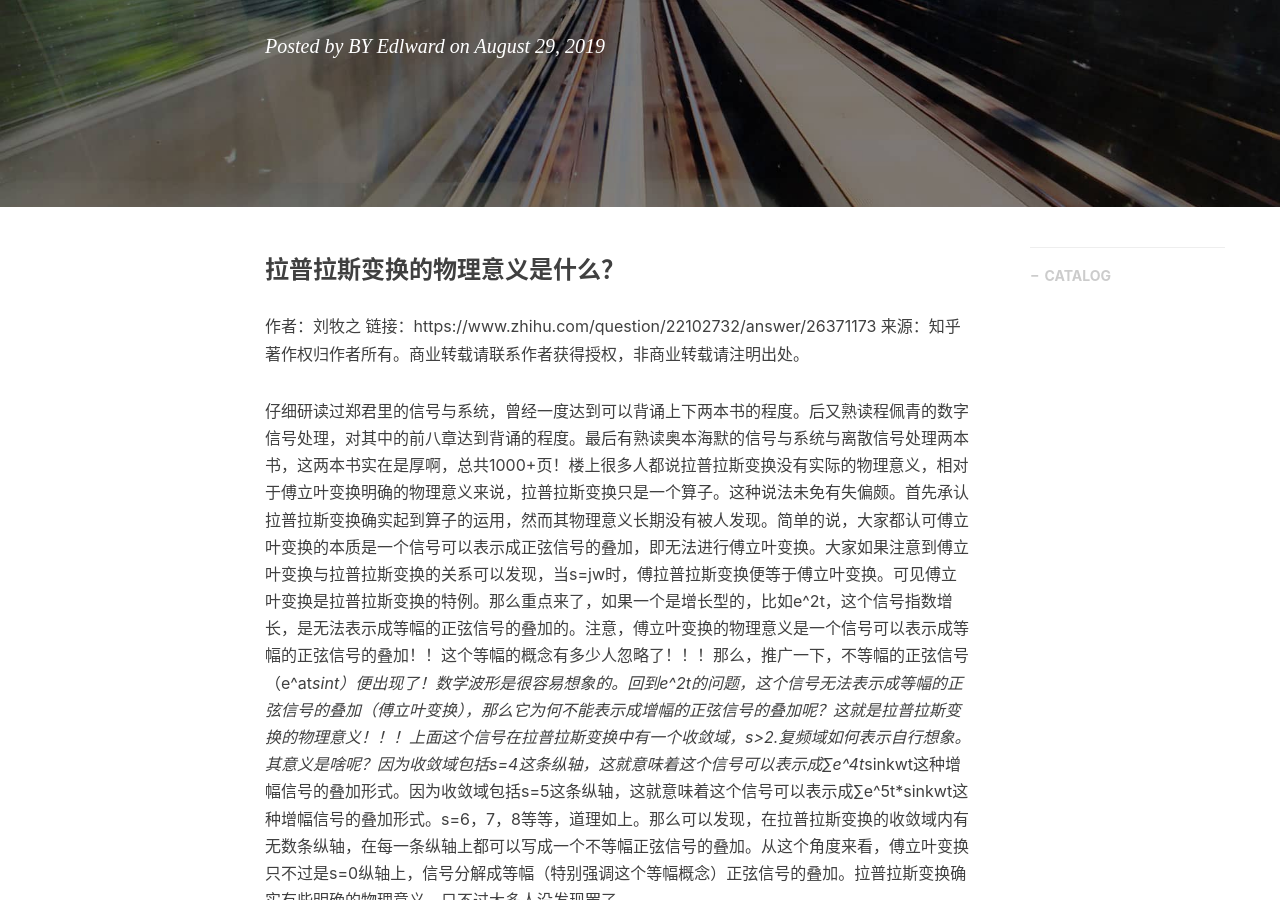
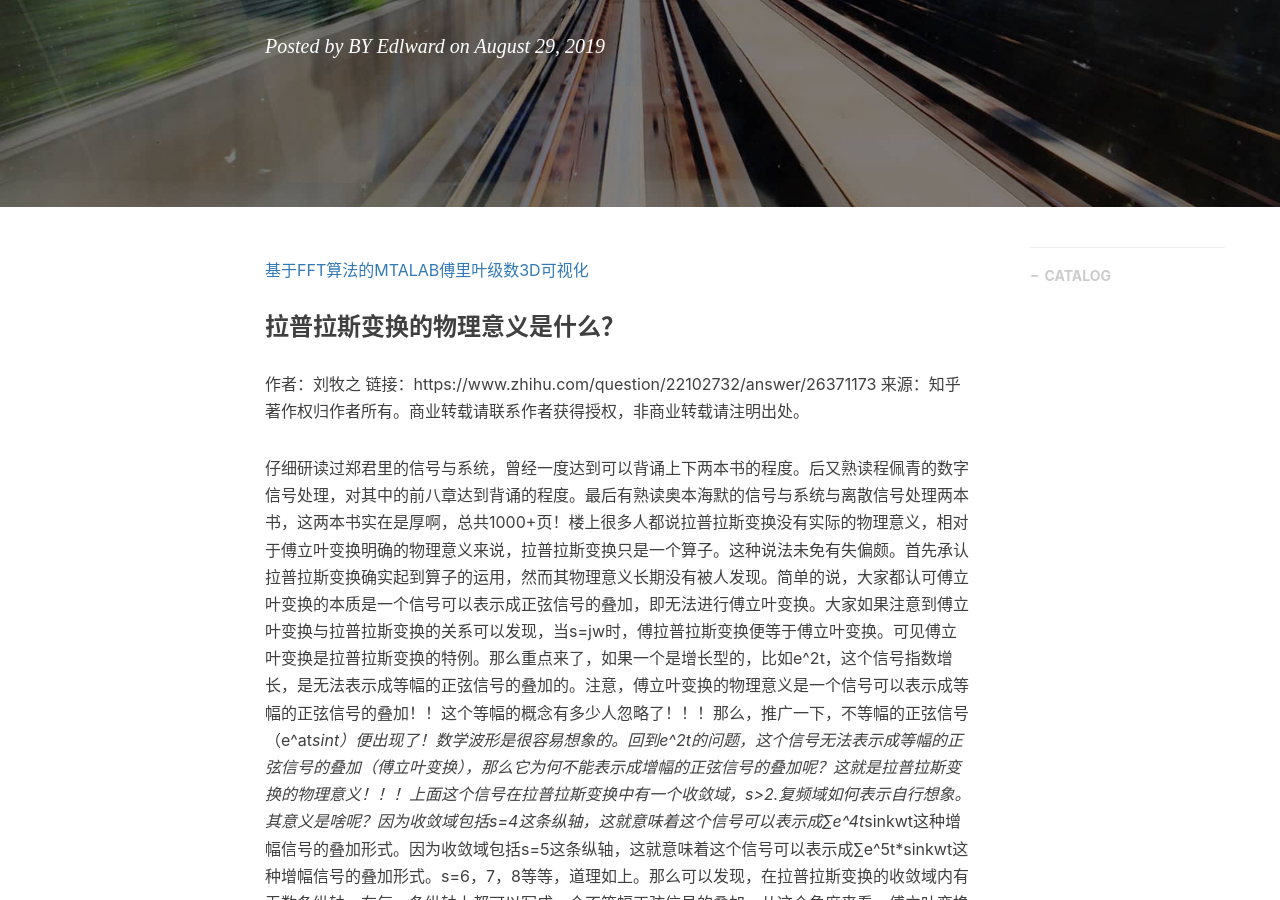
Before and after one commit to gary-robotics/dlward, a Jekyll site: the page built from _posts/2019-08-28-拉普拉斯变换的物理意义是什么-2019.markdown, in a window 1280 px wide and 900 px high, scrolled down 376 px. Built offline with Jekyll 4.4.1, drawn with Linux system fonts in a browser that asks for light colours; nearby versions of some CDN libraries; comment, search, counter and statistics services are not loaded.

Commit message:
Update and rename _posts/2019-08-28-拉普拉斯变换的物理意义是什么-2019.markdown to  _posts/2019-08-28-拉普拉斯变换的物理意义是什么-2019.markdown

```diff
--- a/_posts/2019-08-28-拉普拉斯变换的物理意义是什么-2019.markdown
+++ b/_posts/2019-08-28-拉普拉斯变换的物理意义是什么-2019.markdown
@@ -9,6 +9,8 @@ catalog: true                       # 是否归档
 tags:                               #标签
     - 数学
 ---
+[基于FFT算法的MTALAB傅里叶级数3D可视化](https://zhuanlan.zhihu.com/p/63634275)
+
 ### 拉普拉斯变换的物理意义是什么？
 作者：刘牧之
 链接：https://www.zhihu.com/question/22102732/answer/26371173
```
